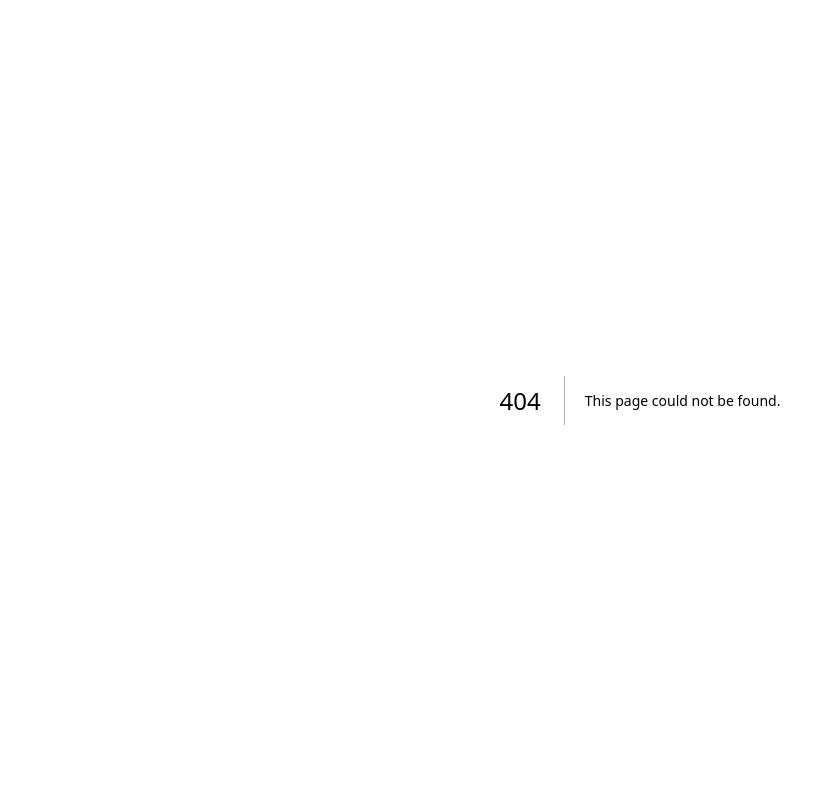
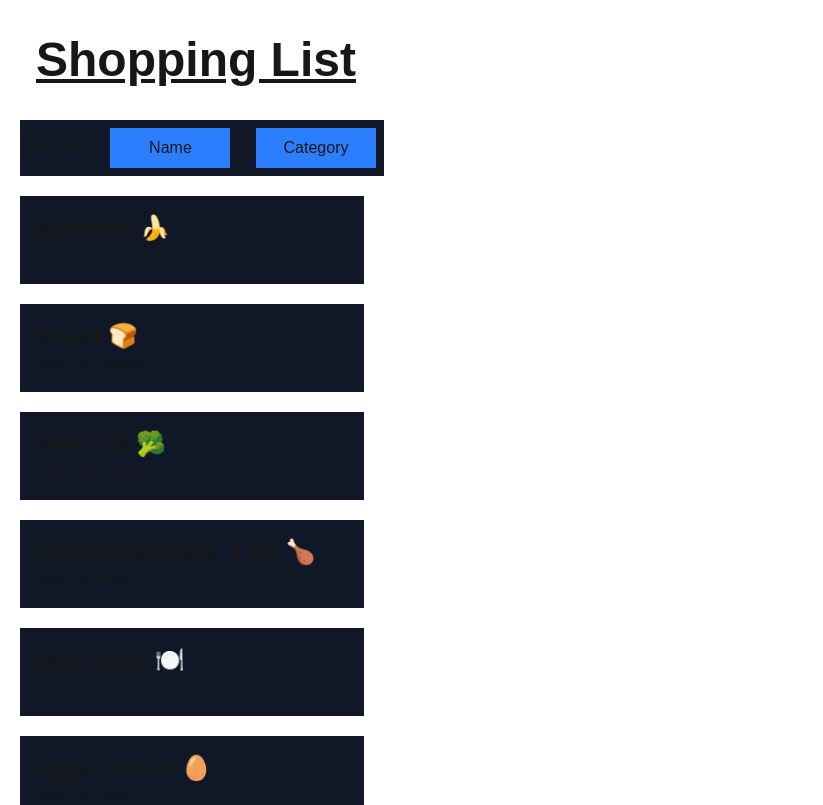
Before and after one commit to RonaldoK618/cprg306-assignments, a Next.js app: page /week-6 in a window 1280 px wide. Before the commit this address had no page. Shown: the top 805 px of the page, without its empty margins (0-823 px from the left). Built offline with nearby package versions, Linux system fonts and the light colour scheme.

Commit message:
Added week 6

```diff
--- a/app/page.js
+++ b/app/page.js
@@ -10,6 +10,7 @@ export default function Home() {
         <li><Link href="./week-3/">Week 3 - Assignment 3</Link></li>
         <li><Link href="./week-4/">Week 4 - Assignment 4</Link></li>
         <li><Link href="./week-5/">Week 5 - Assignment 5</Link></li>
+        <li><Link href="./week-6/">Week 6 - Assignment 6</Link></li>
       </ul>
     </main>
   );
--- /dev/null
+++ b/app/week-6/item-list.js
@@ -0,0 +1,36 @@
+"use client"
+import Item from "./item";
+import items from '../week-6/items.json';
+import React, { useState } from "react";
+
+export default function ItemList({}) {
+    const [sortBy, setSortBy] = useState("name");
+
+    const sortItem = [...items].sort((a,b) => {
+        if (sortBy == "name") {
+            return a.name.localeCompare(b.name);
+        } else if (sortBy == "category") {
+            return a.category.localeCompare(b.category);
+        }
+    });
+
+    const handleSort = (event) => {
+        setSortBy(event.target.value);
+    }
+
+    return (
+        <main class="flex-row w-full max-w-sm">
+            <div class="flex justify-between ml-5 h-14 bg-gray-900 p-2">
+                <p class="text-center pt-1.5">Sort By:</p>
+                <button value="name" onClick={handleSort} class="w-30 bg-blue-500 hover:bg-blue-800">Name</button>
+                <button value="category" onClick={handleSort} class="w-30 bg-blue-500 hover:bg-blue-800">Category</button>
+            </div>
+
+            <ul class="flex-row w-full">
+                {sortItem.map((item) => (
+                    <Item key={item.id} {...item} />
+                ))}
+            </ul>
+        </main>
+    );
+}
--- /dev/null
+++ b/app/week-6/item.js
@@ -0,0 +1,8 @@
+export default function Item({id, name, quantity, category}) {
+    return (
+        <ul class = "m-5 p-4 bg-gray-900">
+            <h2 class = "text-2xl font-bold">{name}</h2>
+            <div>Buy {quantity} in {category}</div>
+        </ul>
+    );
+}
--- /dev/null
+++ b/app/week-6/items.json
@@ -0,0 +1,74 @@
+[
+  {
+    "id": "1h2GJKH12gkHG31h1H",
+    "name": "milk, 4 L 🥛",
+    "quantity": 1,
+    "category": "dairy"
+  },
+  {
+    "id": "2KJH3k2j3H1k2J3K1H",
+    "name": "bread 🍞",
+    "quantity": 2,
+    "category": "bakery"
+  },
+  {
+    "id": "3h2KJH3k2j3H1k2J3",
+    "name": "eggs, dozen 🥚",
+    "quantity": 2,
+    "category": "dairy"
+  },
+  {
+    "id": "4k2J3K1H2GJKH12gk",
+    "name": "bananas 🍌",
+    "quantity": 6,
+    "category": "produce"
+  },
+  {
+    "id": "5H1h1H2KJH3k2j3H",
+    "name": "broccoli 🥦",
+    "quantity": 3,
+    "category": "produce"
+  },
+  {
+    "id": "6H1k2J3K1H2GJKH1",
+    "name": "chicken breasts, 1 kg 🍗",
+    "quantity": 1,
+    "category": "meat"
+  },
+  {
+    "id": "7gkHG31h1H2KJH3k",
+    "name": "pasta sauce 🍝",
+    "quantity": 3,
+    "category": "canned goods"
+  },
+  {
+    "id": "8j3H1k2J3K1H2GJK",
+    "name": "spaghetti, 454 g 🍝",
+    "quantity": 2,
+    "category": "dry goods"
+  },
+  {
+    "id": "9H12gkHG31h1H2KJ",
+    "name": "toilet paper, 12 pack 🧻",
+    "quantity": 1,
+    "category": "household"
+  },
+  {
+    "id": "10H3k2j3H1k2J3K1",
+    "name": "paper towels, 6 pack",
+    "quantity": 1,
+    "category": "household"
+  },
+  {
+    "id": "11k2J3K1H2GJKH12",
+    "name": "dish soap 🍽️",
+    "quantity": 1,
+    "category": "household"
+  },
+  {
+    "id": "12GJKH12gkHG31h1",
+    "name": "hand soap 🧼",
+    "quantity": 4,
+    "category": "household"
+  }
+]
--- /dev/null
+++ b/app/week-6/page.js
@@ -0,0 +1,10 @@
+import ItemList from "./item-list";
+
+export default function Page() {
+    return (
+        <main>
+            <h1 class="text-5xl underline m-5 p-4 font-bold">Shopping List</h1>
+            <ItemList />
+        </main>
+    );
+}
```
